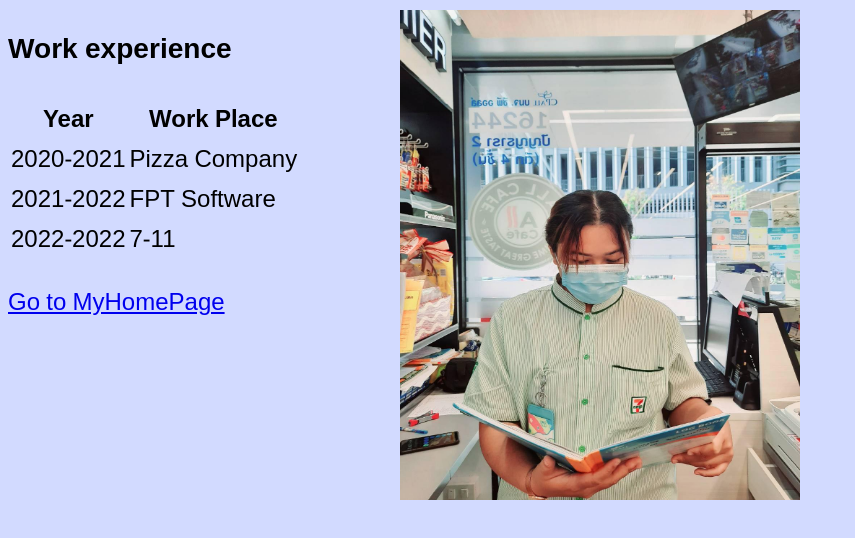
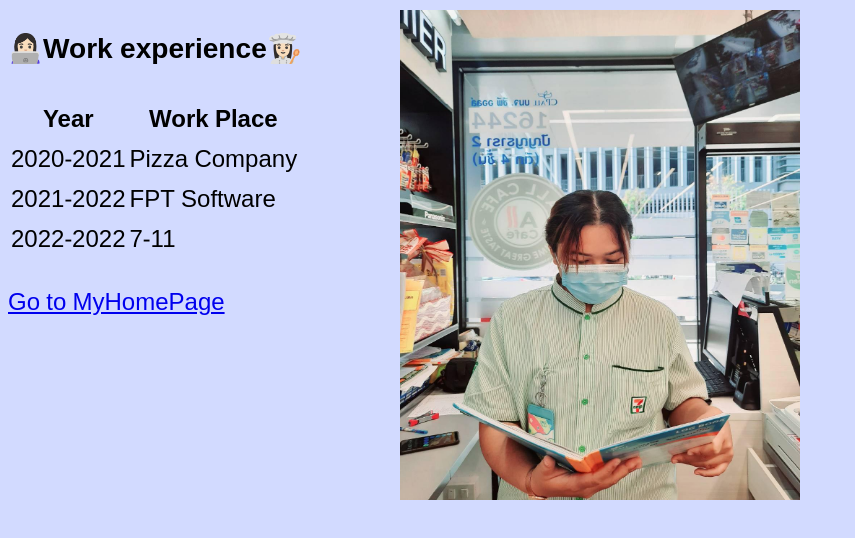
Before and after one commit to JellTheeranun/Week1-resume, a plain HTML site: page Workexp.html in a window 1280 px wide. Shown: the whole page, without its empty margins (0-855 px from the left). Drawn offline with Linux system fonts and the light colour scheme.

Commit message:
Update Workexp.html

```diff
--- a/Workexp.html
+++ b/Workexp.html
@@ -8,7 +8,7 @@
   <head>
       <link rel="stylesheet" href="MyPage1Styles\Workexp.css">
 
-    <h3>Work experience</h3>
+    <h3>👩🏻‍💻Work experience👩🏻‍🍳</h3>
     <div class="d-flex justify-content-center">
     <table table class="w-50">
       <thead>
```
